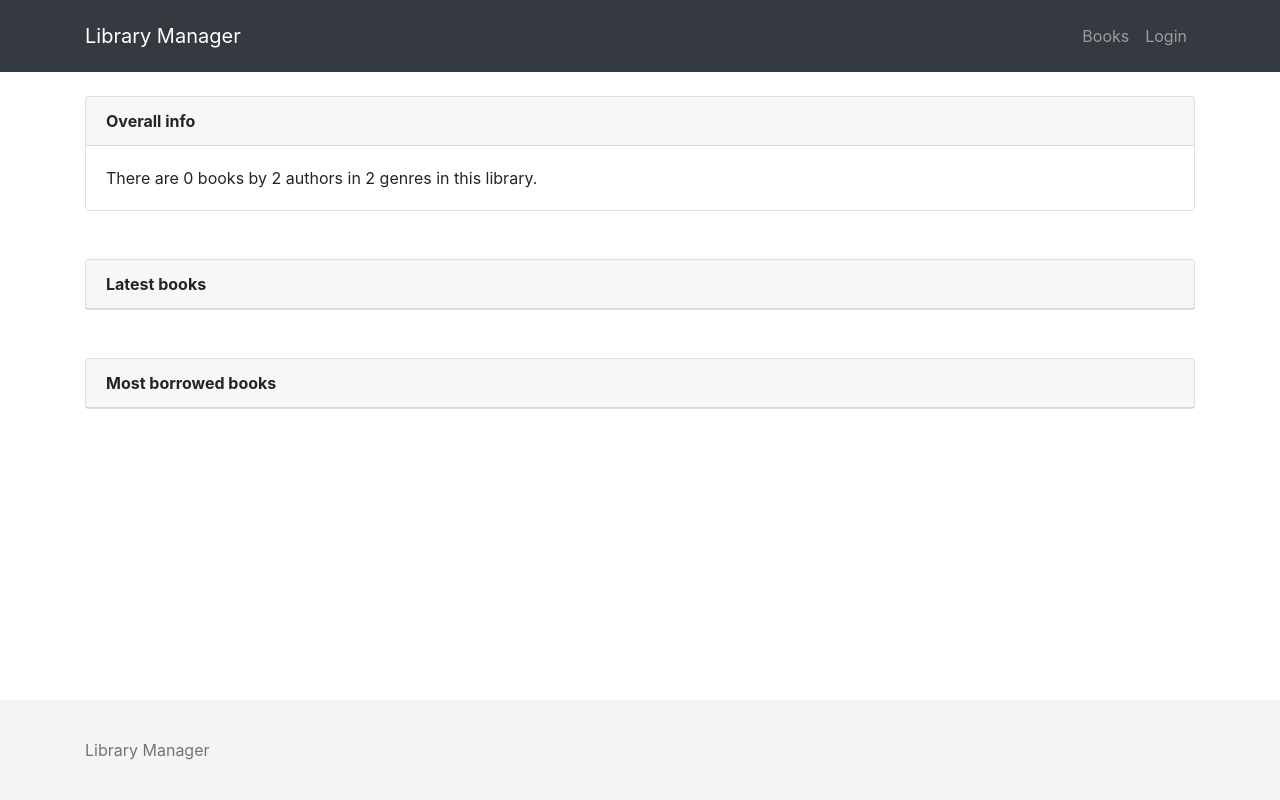
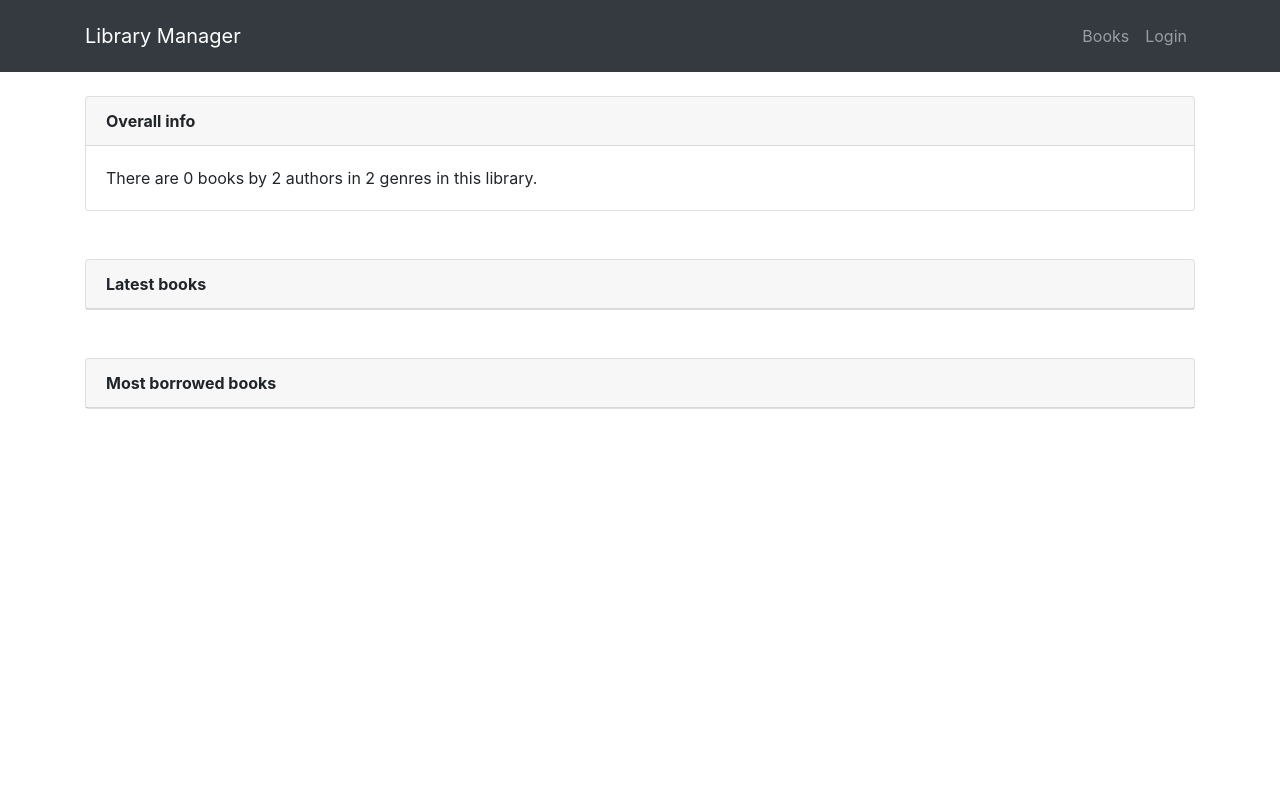
Before and after one commit to vkopio/django-library-manager, a Django app: page /library/ in a window 1280 px wide. Run offline with Django 3.2, Linux system fonts and the light colour scheme; data comes from the database, SQL or seed files in the repository; data that the repository does not hold is empty; parts of the project's set-up code (start-up, migrations or seed data) failed here and were passed over; some libraries are stand-ins or nearby versions.

Commit message:
Removed useless footer

```diff
--- a/library_site/templates/base.html
+++ b/library_site/templates/base.html
@@ -10,7 +10,6 @@
     {% block content %}{% endblock %}
 </div>
 
-{% include "layout/footer.html" %}
 {% include "layout/scripts.html" %}
 </body>
 </html>
--- a/library_site/templates/layout/footer.html
+++ /dev/null
@@ -1,5 +0,0 @@
-<footer class="footer">
-    <div class="container">
-        <span class="text-muted">Library Manager</span>
-    </div>
-</footer>
--- a/library_site/templates/layout/head.html
+++ b/library_site/templates/layout/head.html
@@ -9,23 +9,5 @@
           integrity="sha384-WskhaSGFgHYWDcbwN70/dfYBj47jz9qbsMId/iRN3ewGhXQFZCSftd1LZCfmhktB"
           crossorigin="anonymous">
 
-    <style>
-        html {
-          position: relative;
-          min-height: 100%;
-        }
-        body {
-          margin-bottom: 100px;
-        }
-        .footer {
-          position: absolute;
-          bottom: 0;
-          width: 100%;
-          height: 100px;
-          line-height: 100px;
-          background-color: #f5f5f5;
-        }
-    </style>
-
     <title>{% block title %}Library Manager{% endblock title %}</title>
 </head>
```
